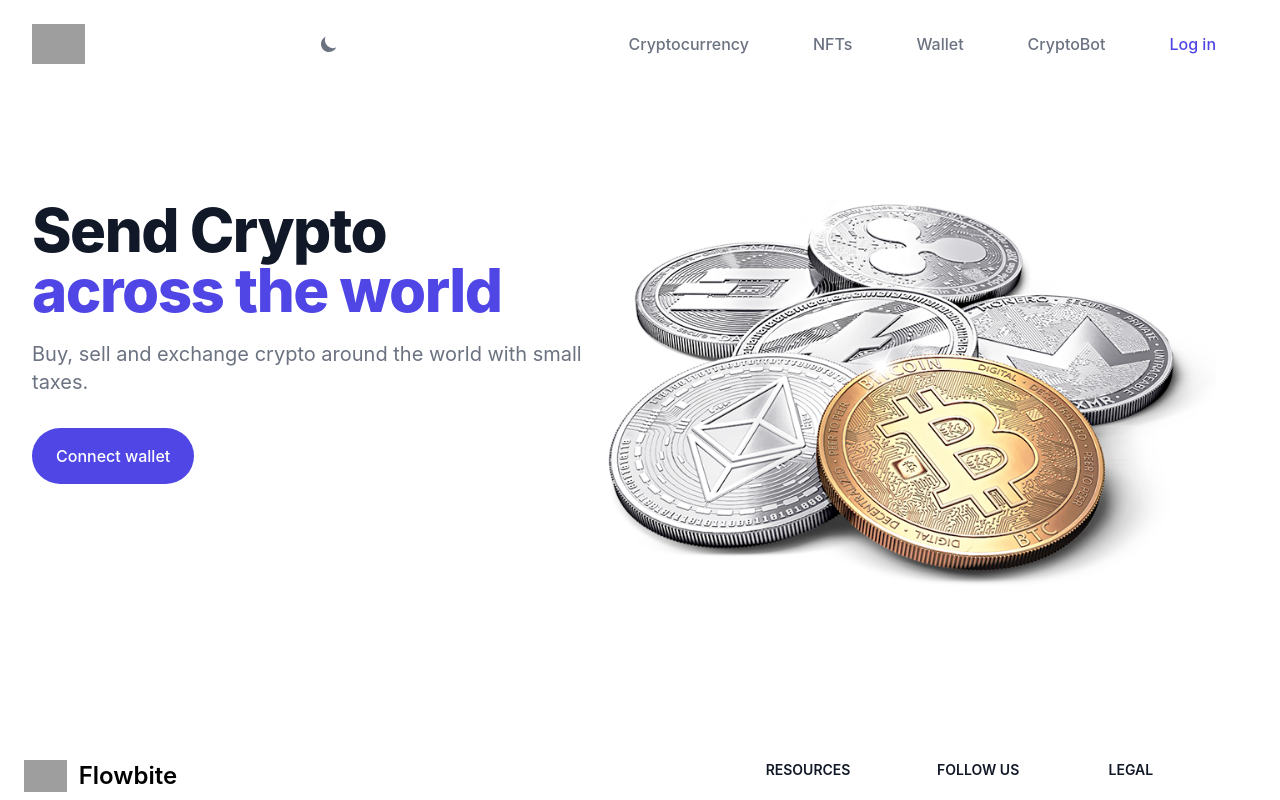
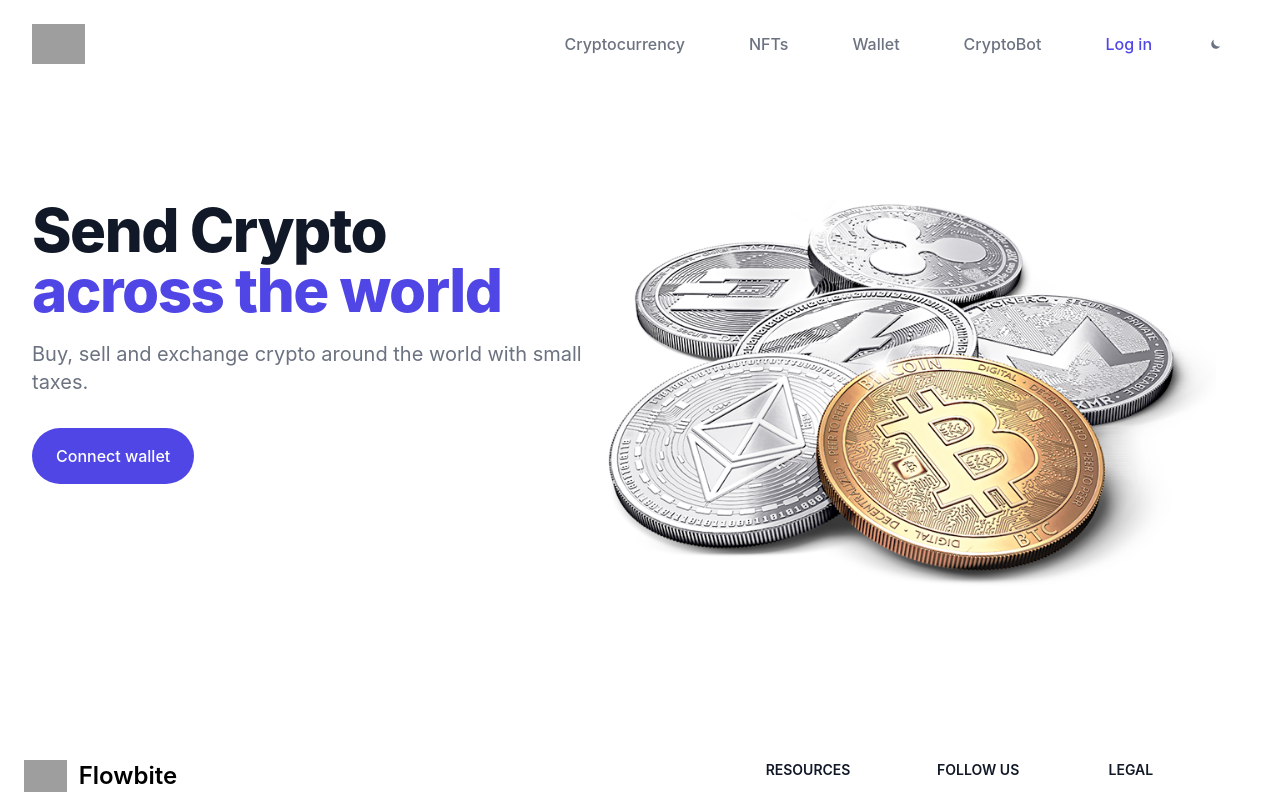
Before and after one commit to vlad-jsdev/crypto-app, a Next.js app: page / in a window 1280 px wide. Shown: the top 800 px of the page. Built offline with nearby package versions, Linux system fonts and the light colour scheme; grey boxes are pictures that could not be loaded.

Commit message:
finished button dark mode

```diff
--- a/components/MenuButton.jsx
+++ b/components/MenuButton.jsx
@@ -1,6 +1,6 @@
-const MenuButton = ({ key, href, name, buttonStyles }) => {
+const MenuButton = ({ href, name, buttonStyles }) => {
   return (
-    <a key={key} href={href} className={buttonStyles}>
+    <a href={href} className={buttonStyles}>
       {name}
     </a>
   );
--- a/components/NavBar.jsx
+++ b/components/NavBar.jsx
@@ -36,22 +36,21 @@ const NavBar = ({ theme, setTheme }) => (
             </div>
           </div>
         </div>
-        <ToggleMode theme={theme} setTheme={setTheme} />
         <div className="hidden md:block md:ml-10 md:pr-4 md:space-x-8">
           {navigation.map((item) => (
             <MenuButton
               key={item.name}
               name={item.name}
               href={item.href}
-              buttonStyles="font-medium text-gray-500 hover:text-black dark:hover:text-gray-100 p-4 rounded-full dark:hover:bg-gray-900 hover:bg-gray-200"
+              buttonStyles="font-medium my-auto text-gray-500 hover:text-black dark:hover:text-gray-100 p-4 rounded-full dark:hover:bg-gray-900 hover:bg-gray-200"
             />
           ))}
           <MenuButton
-            key="Login"
             name="Log in"
             href="#"
             buttonStyles="font-medium text-indigo-600 hover:text-white p-4 rounded-full hover:bg-indigo-600"
           />
+          <ToggleMode theme={theme} setTheme={setTheme} />
         </div>
       </nav>
     </div>
--- a/components/ToggleMode.jsx
+++ b/components/ToggleMode.jsx
@@ -6,13 +6,13 @@ const ToggleMode = ({ theme, setTheme }) => (
     data-tooltip-target="tooltip-toggle"
     type="button"
     onClick={() => setTheme(!theme)}
-    className="text-gray-500 dark:text-gray-400 hover:bg-gray-100 dark:hover:bg-gray-700 focus:outline-none focus:ring-4 focus:ring-gray-200 dark:focus:ring-gray-700 rounded-lg text-sm p-2.5"
+    className="text-gray-500 dark:text-gray-400 hover:bg-gray-100 dark:hover:bg-gray-700 focus:outline-none focus:ring-4 focus:ring-gray-200 dark:focus:ring-gray-700 rounded-full text-sm p-2.5"
   >
     {theme ? (
       <>
         <svg
           id="theme-toggle-dark-icon"
-          className="w-5 h-5 hidden"
+          className="w-3 h-3 hidden"
           fill="currentColor"
           viewBox="0 0 20 20"
           xmlns="http://www.w3.org/2000/svg"
@@ -21,7 +21,7 @@ const ToggleMode = ({ theme, setTheme }) => (
         </svg>
         <svg
           id="theme-toggle-light-icon"
-          className="w-5 h-5"
+          className="w-3 h-3"
           fill="currentColor"
           viewBox="0 0 20 20"
           xmlns="http://www.w3.org/2000/svg"
@@ -37,7 +37,7 @@ const ToggleMode = ({ theme, setTheme }) => (
       <>
         <svg
           id="theme-toggle-dark-icon"
-          className="w-5 h-5"
+          className="w-3 h-3"
           fill="currentColor"
           viewBox="0 0 20 20"
           xmlns="http://www.w3.org/2000/svg"
@@ -46,7 +46,7 @@ const ToggleMode = ({ theme, setTheme }) => (
         </svg>
         <svg
           id="theme-toggle-light-icon"
-          className="hidden w-5 h-5"
+          className="hidden w-3 h-3"
           fill="currentColor"
           viewBox="0 0 20 20"
           xmlns="http://www.w3.org/2000/svg"
```
